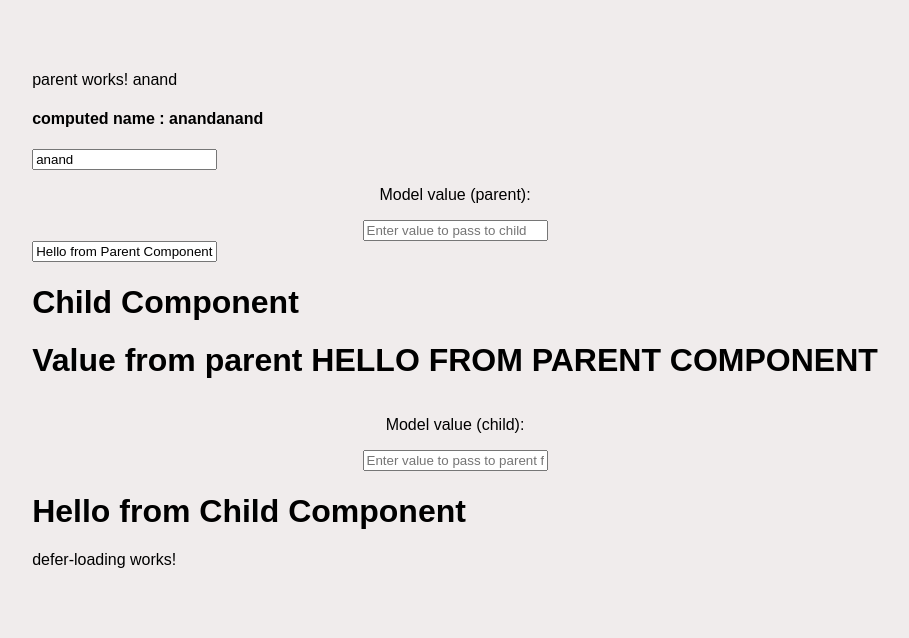
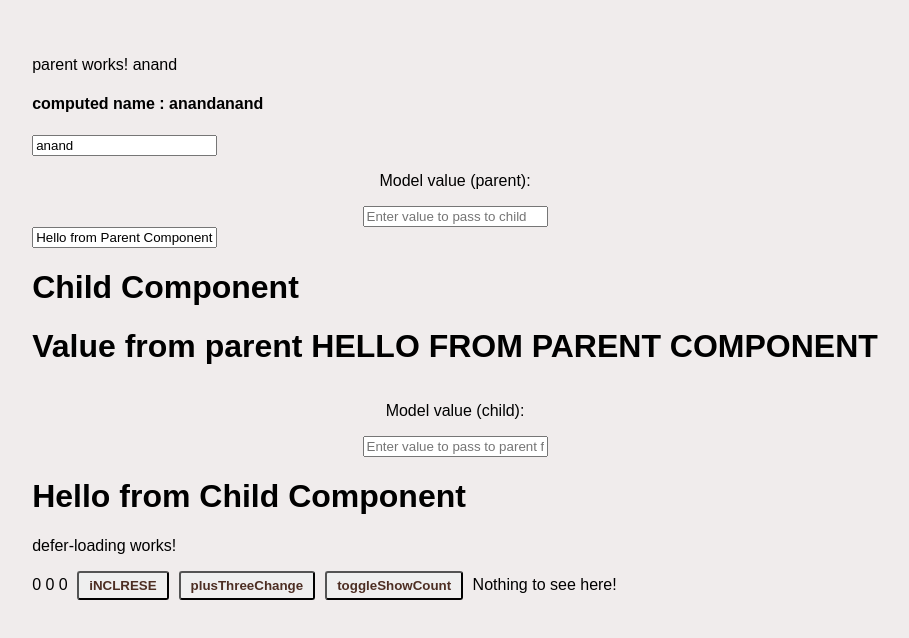
Before and after one commit to ANANTH4004/Angular-basics, an Angular app: page /parent in a window 1280 px wide. Shown: the top 638 px of the page, without its empty margins (185-1094 px from the left). Built offline with nearby package versions, Linux system fonts and the light colour scheme.

Commit message:
signals, effects, computedSignals

```diff
--- a/src/app/parent/parent.component.html
+++ b/src/app/parent/parent.component.html
@@ -38,3 +38,12 @@
 @defer {
 <app-defer-loading />
 }
+
+{{ count() }}
+{{ doubleCount() }}
+{{ plusThree() }}
+<button (click)="increase()">iNCLRESE</button>
+<button (click)="plusThreeChange()">plusThreeChange</button>
+<button (click)="toggleShowCount()">toggleShowCount</button>
+
+{{ conditionalCount() }}
--- a/src/app/parent/parent.component.ts
+++ b/src/app/parent/parent.component.ts
@@ -1,4 +1,4 @@
-import { Component, computed, signal } from '@angular/core';
+import { Component, computed, effect, signal, untracked } from '@angular/core';
 import { FormsModule, ReactiveFormsModule } from '@angular/forms';
 import { ChildComponent } from '../child/child.component';
 import { CommonModule } from '@angular/common';
@@ -12,6 +12,48 @@ import { DeferLoadingComponent } from '../defer-loading/defer-loading.component'
   providers: [ReactiveFormsModule],
 })
 export class ParentComponent {
+  effectRefvar: any;
+  constructor() {
+    //always inside a constructor
+    this.effectRefvar = effect(() => {
+      console.log(
+        'Count changed:',
+        this.count(),
+        'showCount chags',
+        untracked(this.showCount)
+      );
+      const counter = setTimeout(() => {
+        console.log('Counter');
+      }, 5000);
+      // this.showCount.set(!this.showCount());
+      //localStorage.setItem('count', this.count().toString());
+      // onCleanup(() => {
+      //   console.log('Cleanup effect');
+      //   clearTimeout(counter);
+      // });
+    });
+    // effect(() => {
+    //   console.log('Show Object changed:', this.showObject());
+    //   //this.count.update((value) => value + 1);
+    // });
+  }
+  showObject = signal(
+    { name: 'Anand' },
+    { equal: (a, b) => a.name === b.name }
+  );
+  showCount = signal(false);
+  count = signal(0);
+  conditionalCount = computed(() => {
+    if (this.showCount()) {
+      return `The count is ${this.count()}.`;
+    } else {
+      return 'Nothing to see here!';
+    }
+  });
+  plusThree = signal(0);
+  doubleCount = computed(() => {
+    return this.count() * 2 + this.plusThree();
+  });
   valueToPass = 'Hello from Parent Component';
   childValue = '';
   modelValueToPass = '';
@@ -26,4 +68,16 @@ export class ParentComponent {
   onChange(num: number): void {
     this.valueToPass = 'Hello from Parent Component - updated' + num;
   }
+  increase() {
+    this.count.update((value) => value + 1);
+  }
+  plusThreeChange() {
+    this.plusThree.set(4);
+    this.effectRefvar.destroy();
+    this.showObject.set({ name: 'Anand1' });
+  }
+  toggleShowCount() {
+    this.showCount.set(!this.showCount());
+    this.showObject.set({ name: 'Anand' });
+  }
 }
--- a/src/app/rxjs/rxjs.component.ts
+++ b/src/app/rxjs/rxjs.component.ts
@@ -19,10 +19,11 @@ export class RxjsComponent implements OnInit {
     promise.then((res) => console.log(res));
     console.log('Promise finished!');
 
-    //Observable example lazily loading
+    //Observable example lazily loading`
     const observable = new Observable((observer) => {
       console.log('Observable started!');
       observer.next('Observable emitted!');
+      observer.next('Observable emitted again!');
       observer.complete();
     });
     observable.subscribe({
```
